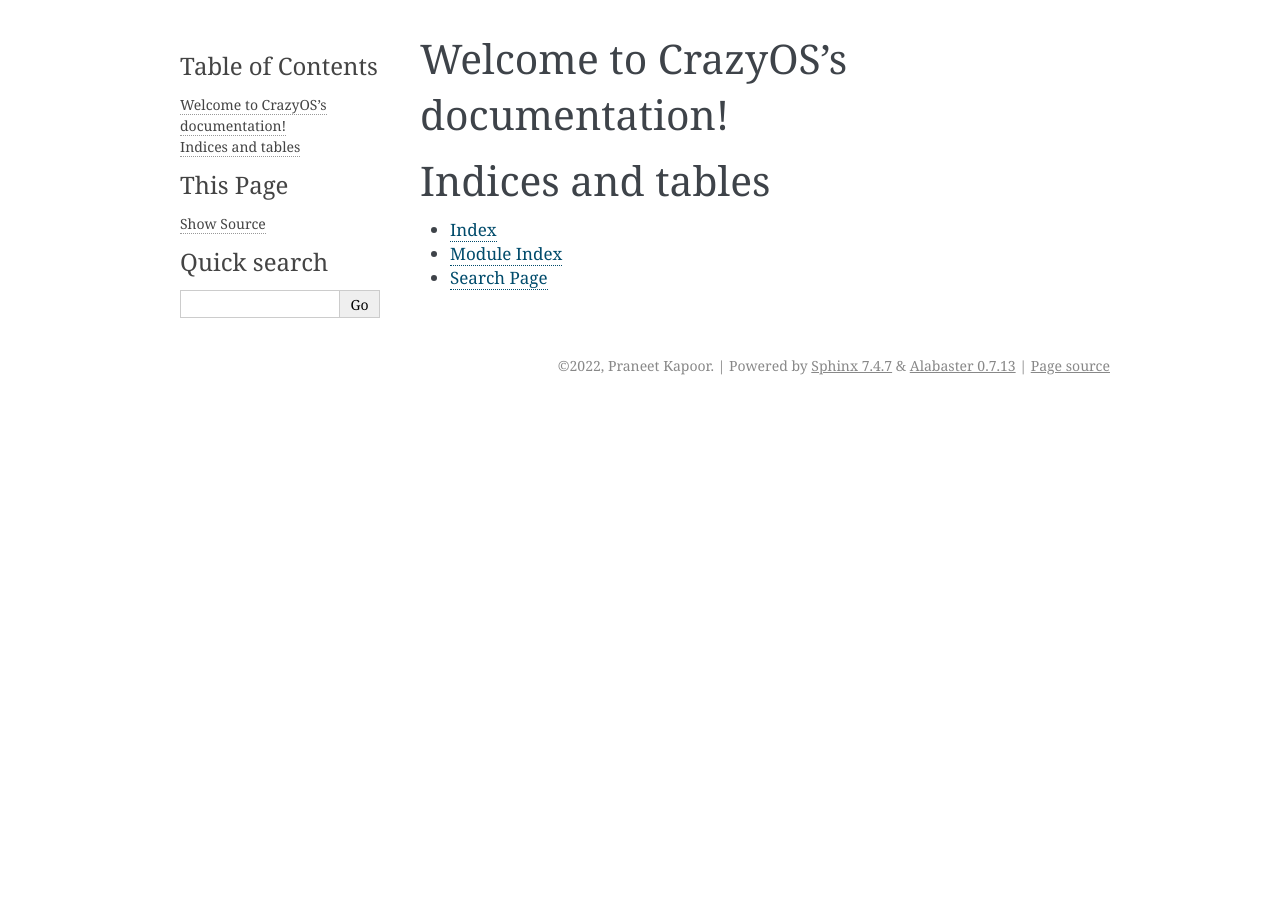
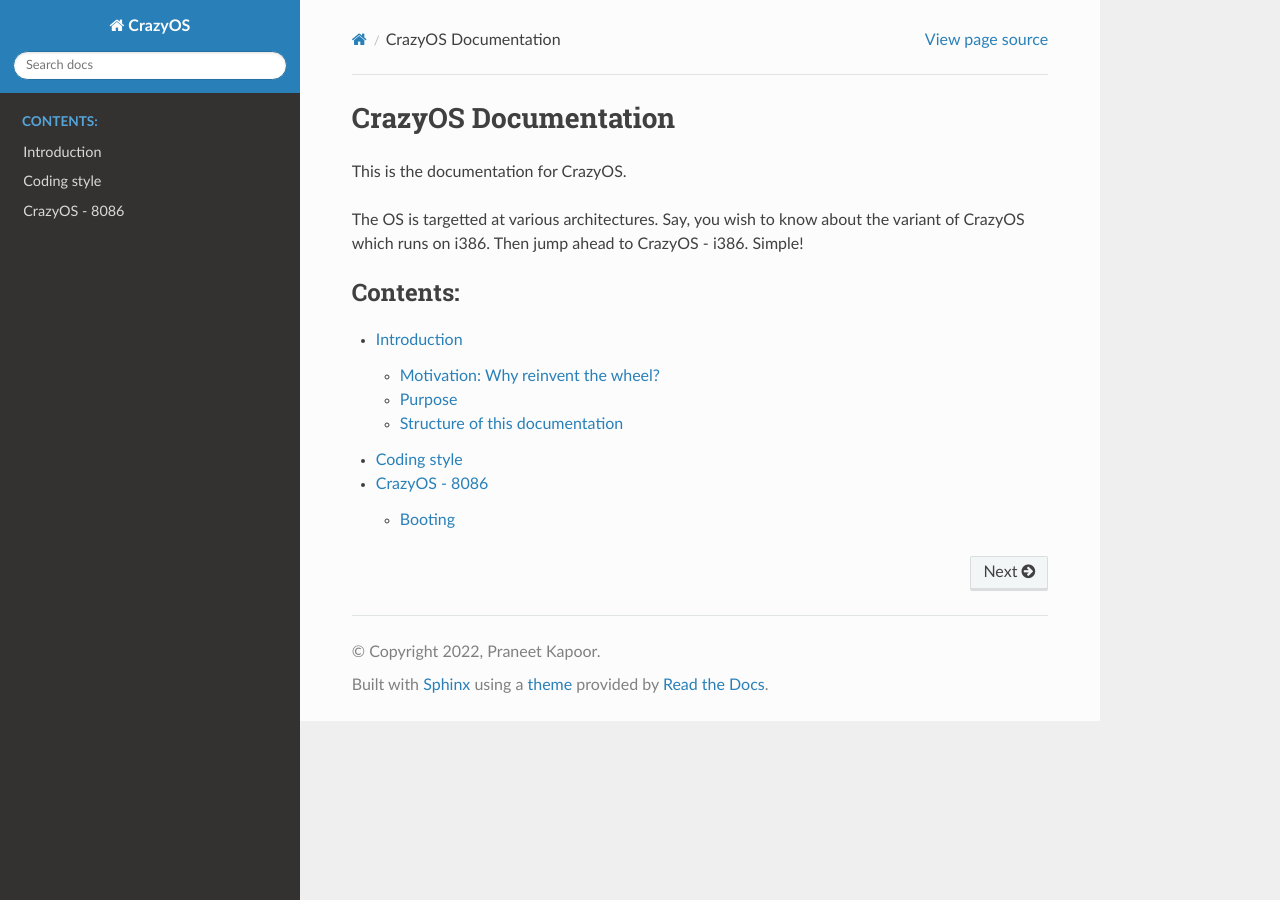
Before and after one commit to prankapo/CrazyOS-Classic, a Sphinx documentation site: the page built from Documentation/source/index.rst, in a window 1280 px wide. Built offline with Sphinx 7.4.7 and the Read the Docs theme 2.0.0, drawn with Linux system fonts in a browser that asks for light colours; some of the changed lines change nothing that is shown.

Commit message:
Half cooked documentation

```diff
--- /dev/null
+++ b/Documentation/source/8086/boot.rst
@@ -0,0 +1,27 @@
+Booting
+=======
+
+Booting Procedure
+-----------------
+
+The booting up procedure of the original IBM PC using 8088/86 has not changed till this date. For the purpose of this discussion, I will only consider original IBM PCs, like Amstrad PC 1512, which used 8088/86.
+
+When the PC is turned on, BIOS would read the first sector off from the first floppy drive (drive A:) and would consider it bootable if at the end of this sector was the magic number 0xaa55. Remember that each sector has 512 bytes. So this magic number needs to be at address 0x1fe (510). If this magic number was not there at the end of the very first sector, the disk was simply not considered to be bootable irrespective of the fact that it might be having your bootloader. BIOS would then read another disk (drive B: or C:) and check whether they were also bootable or not in a similar manner.
+
+Once this magic number was found at the end of the first sector, BIOS would tag that drive as bootable. It would then load this sector at memory location 0x7c00. This first sector contained our bootloader whose purpose was to load kernel from a drive to memory and then handle the control to it. The kernel could be loaded at any location one likes, but at present, I am loading it at address 0x10000.
+
+To read disk, display operations, etc., bootloader takes help of the interrupts set up by BIOS. The have been standardized for all IBM PCs for the sake of compatibility. These can be found `here <https://stanislavs.org/helppc/int_table.html>`_.
+
+Controlling the display
+-----------------------
+
+To display something on the screen, we first blank it out by making use of ``int 0x10, 0x07``. This notation will be used again and again, so it would be better if I explain what it means.
+
+Each interrupt as defined by BIOS targets some device (disk or display) and performs a number of functions. At any given time, we need to perform one function only. You wouldn't want to scroll-up and scroll-down the screen at the same time. To tell the ISR (interrupt service routine) the function we want it to perform, we load a number in register ``ah``. In the above example, we have loaded ``0x07`` into register ``ah``. When we raise ``int 0x10``, the ISR corresponding to this interrupt will jump to the code which would scroll the screen down. Had we loaded ``0x06`` into ``ah``, ISR for ``int 0x10`` would have performed scroll-up operation.
+
+Okay, so we first blank out the screen, we can then set the position of cursor using ``int 0x10, 0x02``, and then we set up the page number. Though the system we are targetting is ancient, that doesn't mean it is not a technological marvel. Multiple "screens" or pages could be stored in memory. To display the a particular page, you simply have to invoke ``int 0x10, 0x05``. Active page number is stored in ``al``.
+
+To display an ASCII character, we ``int 0x10, 0x0e``, which does just that. It displays the ASCII character whose 8-bit hex code is stored in register ``al``. When used recursively, we can use this to display a string.  The function in our bootloader used to display a string, and to print a newline, are ``print`` and ``printnl``. These are in ``boot_util.asm``. Before using ``print``, the starting address of the string should be stored in ``si`` register. Also present in this source file is ``printhex`` which prints a 16-bit hexadecimal number present in ``dx``. I have used to version of printhex. One is in the boot_util.asm, and another one, as of commit ``16c185a``, is in ``kernel.asm``. The former one is completely original, whereas the latter one was taken from a tutorial on printing hex numbers from the Internet.
+
+Reading the disk
+----------------
--- /dev/null
+++ b/Documentation/source/8086/index.rst
@@ -0,0 +1,11 @@
+CrazyOS - 8086
+==============
+This is the documentation of the version of CrazyOS targeted at 8086 processor/x86 processor in real mode.
+
+.. toctree::
+   :maxdepth: 2
+   :caption: Contents:
+
+   boot
+   linker-scripts
+   emulators
--- /dev/null
+++ b/Documentation/source/coding_style.rst
@@ -0,0 +1,66 @@
+Coding style
+============
+
+The coding style is pretty simple.
+
+1. Screen is 85 columns wide.
+
+2. Tabs are 8 spaces long.
+
+3. Comments are good, but don't clutter things too much.
+
+4. Before each subroutine/function, its purpose, or at least its title, should be given inside comment blocks.
+
+An example of this coding style is given below. It is a key snippet from ``boot.asm``: this chunk deals with reading sectors off from disk onto the memory location ``es:bx``. Sub-routine's purpose is clear from its title and important instruction are followed by very short comments **on the same line**.
+
+.. code-block:: asm
+
+        ;;;;;;;;;;;;;;;;;;;;;;;;;;;;;;;;;;;;;;;;;;;;;;;;;;;;;;;;;;;;;;;;;;;;;;;;;;;;;;;;;;;;
+        ; READ DISK, LOAD KERNEL
+        ;;;;;;;;;;;;;;;;;;;;;;;;;;;;;;;;;;;;;;;;;;;;;;;;;;;;;;;;;;;;;;;;;;;;;;;;;;;;;;;;;;;;
+        read_disk:
+                push dx			; save value of dx in the stack
+                mov ah, 0x02		; read from the disk
+                mov al, dl		; number of sectors to read
+                mov ch, 0x00		; cylinder 0
+                mov cl, 0x02		; sector 2, because sector 1 is MBR
+                mov dh, 0x00		; head 0
+                mov dl, [DRIVE_NUMBER]	; drive number
+                mov bx, [KERNEL_BASE]	; Segment base address for kernel
+                mov es, bx		; load seg. base addr. to es
+                mov bx, [KERNEL_OFFSET]	; Kernel offset address
+                int 0x13		; disk r/w using CHS addressing
+                jc .disk_error		; if CF = 1, ERROR!!
+                pop dx			; restore value of dl
+                cmp al, dl		; cmp no. of sectors read to the value given
+                jne .disk_error		; if not equal, show disk error
+                jmp .no_error
+
+        .disk_error:			; print disk error code
+                mov si, DISK_ERROR
+                call print
+                mov ah, 0x01		; status of disk after last operation
+                int 0x13
+                mov dx, 0x0000
+                mov dl, al
+                call printhex
+                call printnl
+                jmp $			; stop operation
+
+        .no_error:
+                mov si, BOOT_MSG2
+                call print
+                call printnl
+                mov si, BOOT_MSG3
+                call print
+                mov dx, word [KERNEL_BASE]
+                call printhex
+                call printnl
+                mov si, BOOT_MSG4
+                call print
+                mov dx, word [KERNEL_OFFSET]
+                call printhex
+                call printnl
+                ret
+
+Write code which is simple. It should be made up of simple little steps so that changing one thing is not a big headache. Not trying to be oversmart and doing some trick is of key importance here. The more tricks I or someone else will pull off, the harder it becomes to maintain the code later on.
--- a/Documentation/source/conf.py
+++ b/Documentation/source/conf.py
@@ -47,7 +47,8 @@ exclude_patterns = []
 # The theme to use for HTML and HTML Help pages.  See the documentation for
 # a list of builtin themes.
 #
-html_theme = 'alabaster'
+import sphinx_rtd_theme
+html_theme = 'sphinx_rtd_theme'
 
 # Add any paths that contain custom static files (such as style sheets) here,
 # relative to this directory. They are copied after the builtin static files,
--- a/Documentation/source/index.rst
+++ b/Documentation/source/index.rst
@@ -1,20 +1,14 @@
-.. CrazyOS documentation master file, created by
-   sphinx-quickstart on Wed Apr 13 09:50:12 2022.
-   You can adapt this file completely to your liking, but it should at least
-   contain the root `toctree` directive.
+CrazyOS Documentation
+=====================
 
-Welcome to CrazyOS's documentation!
-===================================
+This is the documentation for CrazyOS.
+
+The OS is targetted at various architectures. Say, you wish to know about the variant of CrazyOS which runs on i386. Then jump ahead to CrazyOS - i386. Simple!
 
 .. toctree::
    :maxdepth: 2
    :caption: Contents:
 
-
-
-Indices and tables
-==================
-
-* :ref:`genindex`
-* :ref:`modindex`
-* :ref:`search`
+   introduction
+   coding_style
+   8086/index
--- /dev/null
+++ b/Documentation/source/introduction.rst
@@ -0,0 +1,36 @@
+Introduction
+============
+Welcome to CrazyOS's documentation. Much like the project, this documentation is a work in progress.
+
+Motivation: Why reinvent the wheel?
+-----------------------------------
+The reason why I am developing my own operating system can be best explained by a few lines which I read in *Just for fun* by Linus Torvalds.
+
+*"These days, computers suffer from
+the same problem as cars: As they became more complex, they
+became more difficult for people to take apart and put back
+together, and, as a result, learn what they are all about. When was
+the last time you did anything on your car more involved than
+changing the oil filter?"*
+
+This is exactly the reason why I am trying to make my own operating system: to know what's under the hood and share the discoveries/re-discoveries I made with other people. In my opinion, this type of knowledge is critical for maintaining the systems. An example would be developers who are paid thousands of bucks for maintaining software written in COBOL for various big banks and organisations.
+
+So, to summarize, the reasons behind building our own operating system are:
+
+1. To understand the machine better
+
+2. Because it is fun
+
+I mean, who wouldn't be inspired to take on this ultimate challenge after learning about personalities like Linus Torvals, Terry A. Davis, and Tim Paterson.
+
+Purpose
+-------
+Our purpose is to build an operating system from scratch for various architectures, starting with 8086. Later, we will develop operating systems for i386, x86-64, ARM and RISC-V architectures. This operating system (whole family of Crazy OS) would be based on Unix. They will all start as toys, because that is the best way to know about machine. Once the toy is good enough (not neccessarily stable :-)), we will sand it till it becomes a sick cousin of Unix.
+
+Structure of this documentation
+-------------------------------
+This the biggest project that I have ever attempted. This is clear from the number and types of commits I have made to the project. Naturally, this documentation much like the project would be scattered all over the place, but we hope that with time all of this will evolve into something beautiful.
+
+Do note that I have not taken pains to explain stuff like little-endian or what BIOS is, because if I do start explaining such things, then I will go off on a tangent and might not possibly return to the topic I originally intended to talk about. You don't understand something? Google it out! Remember what Silivinus Thompson said:
+
+*"What one fool can do, another can."*
```
Also changed, not shown: Documentation/source/8086/emulators.rst (added), Documentation/source/8086/linker-scripts.rst (added), 1 other file.
